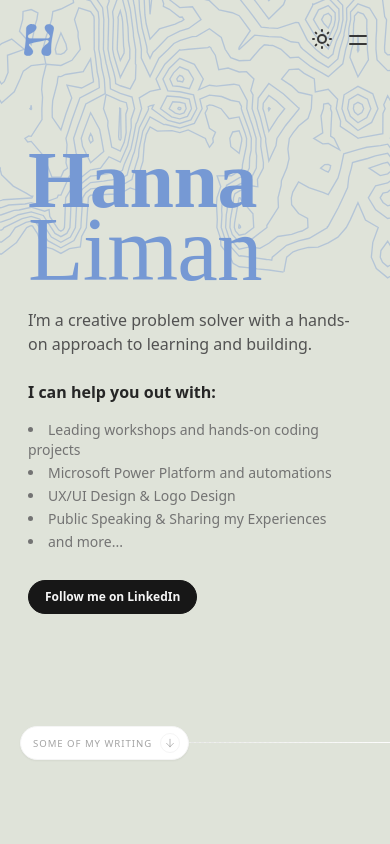
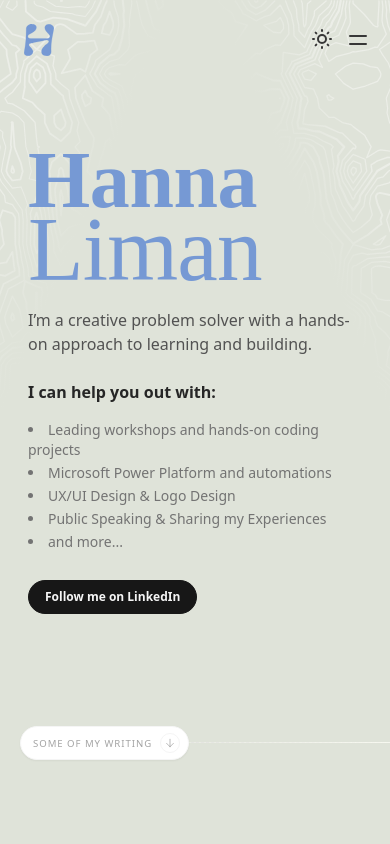
Before and after one commit to HannaLiman/portfolio, an Astro site: page / in a window 390 px wide. Shown: the top 844 px of the page. Built offline with nearby package versions, Linux system fonts and the light colour scheme; Astro itself is replaced by a stand-in of ours.

Commit message:
finalized background on main page
Co-authored-by: Copilot <copilot@github.com>

```diff
--- a/src/components/background-overlay.astro
+++ /dev/null
@@ -1,8 +0,0 @@
----
-import bergODalar from "../../public/assets/berg-o-dalar.svg";
----
-
-<div
-  class="absolute inset-0 -z-10 pointer-events-none bg-no-repeat opacity-40 dark:opacity-20"
-  style={`background-image: url(${bergODalar.src}); background-size: cover; background-position: top center; top: -200px; height: calc(10% + 50px);`}
-></div>
--- a/src/components/home/separator.astro
+++ b/src/components/home/separator.astro
@@ -5,7 +5,7 @@ const { text } = Astro.props;
 <div class="relative my-32">
   <div class="relative w-full pl-5 overflow-x-hidden md:pl-0">
     <div
-      class="absolute w-full h-px bg-gradient-to-r from-transparent to-white md:from-white dark:from-transparent dark:to-neutral-950 md:dark:from-neutral-950 md:via-transparent md:dark:via-transparent md:to-white md:dark:to-neutral-950"
+      class="absolute w-full h-1 bg-gradient-to-r from-transparent to-[#F8F9F1] md:from-[#F8F9F1] dark:from-transparent dark:to-[#F8F9F1] md:dark:from-[#F8F9F1] md:via-transparent md:dark:via-transparent md:to-[#F8F9F1] md:dark:to-[#F8F9F1]"
     >
     </div>
     <div
@@ -14,7 +14,7 @@ const { text } = Astro.props;
     </div>
   </div>
   <div
-    class="absolute flex items-center justify-center w-auto h-auto px-3 py-1.5 uppercase tracking-widest space-x-1 text-[0.6rem] md:-translate-x-1/2 -translate-y-1/2 border rounded-full bg-white dark:bg-neutral-900 text-neutral-400 left-0 md:ml-0 ml-5 md:left-1/2 border-neutral-100 dark:border-neutral-800 shadow-sm"
+    class="absolute flex items-center justify-center w-auto h-auto px-3 py-1.5 uppercase tracking-widest space-x-1 text-[0.6rem] md:-translate-x-1/2 -translate-y-1/2 border rounded-full bg-white dark:bg-white text-neutral-400 left-0 md:ml-0 ml-5 md:left-1/2 border-neutral-100 dark:border-neutral-800 shadow-sm"
   >
     <p class="leading-none">{text}</p>
     <div
--- a/src/components/square-lines.astro
+++ b/src/components/square-lines.astro
@@ -1,43 +1,37 @@
 ---
-import SquareLine from "./square-line.astro";
+
+import bergODalarLeft from "../../public/assets/berg-o-dalar-left.svg";
+import bergODalarRight from "../../public/assets/berg-o-dalar-right.svg";
 ---
 
 <div class="absolute w-full h-auto" style="z-index:-1">
   <div
-    class="absolute top-0 left-0 w-1/2 h-auto bg-neutral-100 dark:bg-neutral-800"
+    class="absolute top-0 left-0 w-1/2 h-auto bg-bg dark:bg-bg"
   >
     <div
-      class="absolute inset-0 z-30 w-full h-full pointer-events-none bg-gradient-to-tl from-white dark:from-neutral-950 from-50% via-90% to-100% via-transparent to-transparent"
+      class="absolute inset-0 z-30 w-full h-full mt-0 pointer-events-none bg-gradient-to-tl from-bg dark:from-bg from-55% via-80% to-100% via-transparent to-transparent"
     >
     </div>
-    <div
-      class="flex flex-col w-full h-full border-t border-l divide-y divide-dashed divide-neutral-300 dark:divide-neutral-700 border-neutral-300 dark:border-neutral-900"
-    >
-      <SquareLine />
-      <SquareLine />
-      <SquareLine />
-      <SquareLine />
-      <SquareLine />
-      <SquareLine />
+    <div class="flex flex-col w-full h-full">
+      <div
+        class="w-full h-[55vh] bg-no-repeat opacity-50 dark:opacity-20"
+        style={`background-image: url(${bergODalarLeft.src}); background-size: cover; background-position: center 65%;`}
+      ></div>
     </div>
   </div>
 
   <div
-    class="absolute top-0 right-0 w-1/2 h-auto bg-neutral-100 dark:bg-neutral-800"
+    class="absolute top-0 right-0 w-1/2 h-auto bg-bg dark:bg-bg"
   >
     <div
-      class="absolute inset-0 z-30 w-full h-full pointer-events-none bg-gradient-to-tr from-white dark:from-neutral-950 from-50% via-90% to-100% via-transparent to-transparent"
+      class="absolute inset-0 z-30 w-full h-full mt-0 pointer-events-none bg-gradient-to-tr from-bg dark:from-bg from-55% via-80% to-100% via-transparent to-transparent"
     >
     </div>
-    <div
-      class="flex flex-col w-full h-full border-t border-l divide-y divide-dashed divide-neutral-300 dark:divide-neutral-700 border-neutral-300 dark:border-neutral-900"
-    >
-      <SquareLine />
-      <SquareLine />
-      <SquareLine />
-      <SquareLine />
-      <SquareLine />
-      <SquareLine />
+    <div class="flex flex-col w-full h-full ">
+      <div
+        class="w-full h-[55vh] bg-no-repeat opacity-50 dark:opacity-20"
+        style={`background-image: url(${bergODalarRight.src}); background-size: cover; background-position: center 65%;`}
+      ></div>
     </div>
   </div>
 </div>
--- a/src/layouts/main.astro
+++ b/src/layouts/main.astro
@@ -34,7 +34,7 @@ const { title } = Astro.props;
     <Fragment set:html={import.meta.env.HEADER_INJECT} />
   </head>
   <body class="relative antialiased bg-bg dark:bg-bg">
-    <!-- <SquareLines /> rutfältet på index sidan -->
+    <SquareLines />
     <Header />
     <slot />
     <Footer />
--- a/src/pages/index.astro
+++ b/src/pages/index.astro
@@ -5,11 +5,9 @@ import Separator from "../components/home/separator.astro";
 import Writings from "../components/home/writings.astro";
 import Layout from "../layouts/main.astro";
 import HannaLimanText from "../components/hannaliman-text.astro";
-import BackgroundOverlay from "../components/background-overlay.astro";
 ---
 
 <Layout title="Hanna Liman">
-  <BackgroundOverlay />
   <div
     class="relative z-20 w-full max-w-4xl mx-auto mt-16 px-7 md:mt-24 lg:mt-32 xl:px-0"
   >
```
Also changed, not shown: public/assets/berg-o-dalar-left.svg (added), public/assets/berg-o-dalar-right.svg (added), public/assets/berg-o-dalar.svg (deleted).
